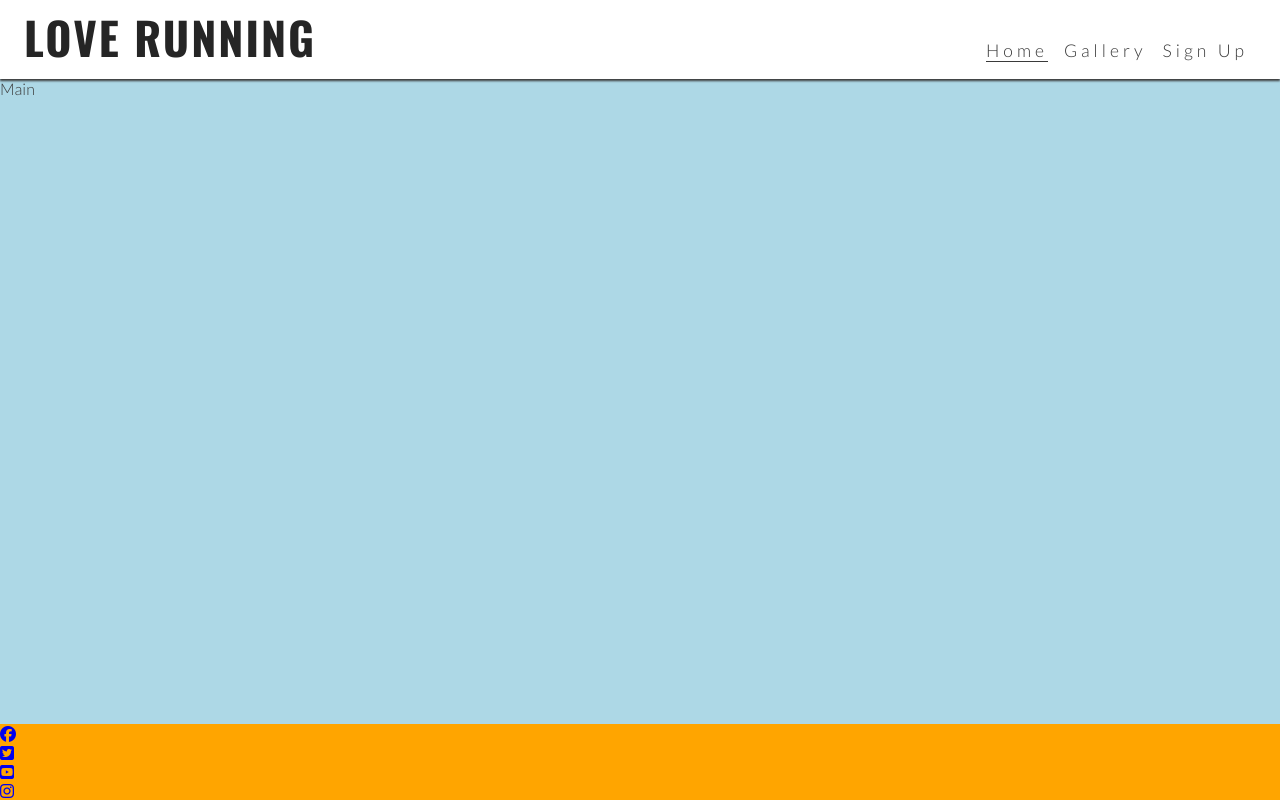
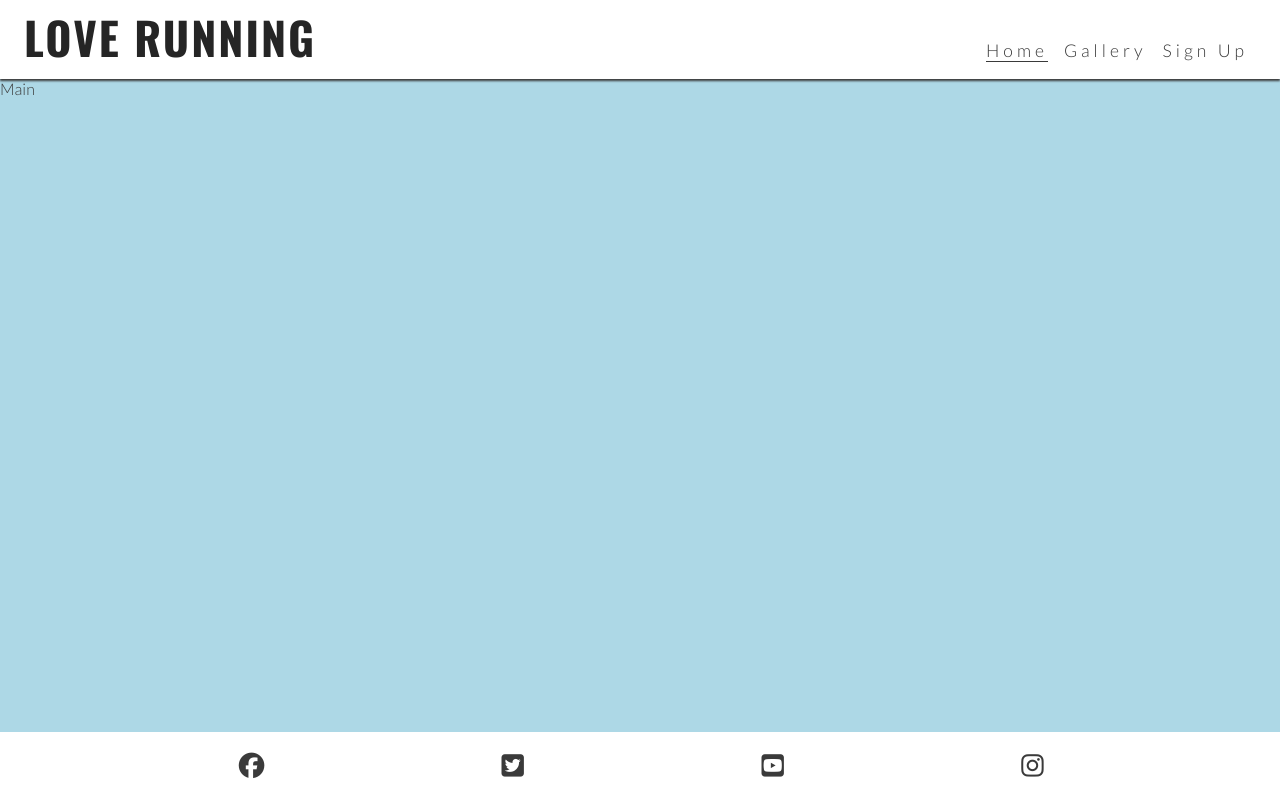
Before and after one commit to stephanieangelokagua/love-running, a plain HTML site: page index.html in a window 1280 px wide. Drawn offline with nearby package versions, Linux system fonts and the light colour scheme.

Commit message:
feat: worked on styling the content in the footer using id selector on the ul element

```diff
--- a/assets/css/style.css
+++ b/assets/css/style.css
@@ -96,8 +96,18 @@ main{
 }
 
 /* Footer Styles*/
-footer{
-    background-color: orange;
+#social-networks{
+    text-align: center; /* They are basically still fonts */
+    padding: 20px 0;
+    display: flex;
+    justify-content: space-evenly;
+    list-style-type: none;
+}
+
+#social-networks i{
+    font-size: 160%;
+    padding: 5%;
+    color: #3a3a3a;
 }
 
 /* Media query: tablets and larger (768px and up) */
--- a/index.html
+++ b/index.html
@@ -39,7 +39,7 @@
     <main>Main</main>
     <!-- Footer -->
     <footer>
-        <ul>
+        <ul id="social-networks">
             <!-- Open links in a new tab and uses aria-label to help screen readers because placeholder text will be icons -->
             <li><a href="https://www.facebook.com/" target="_blank" rel="noopener"
                     aria-label="Visit our Facebook page (opens in a new tab)"><i class="fa-brands fa-facebook"></i></a>
```
